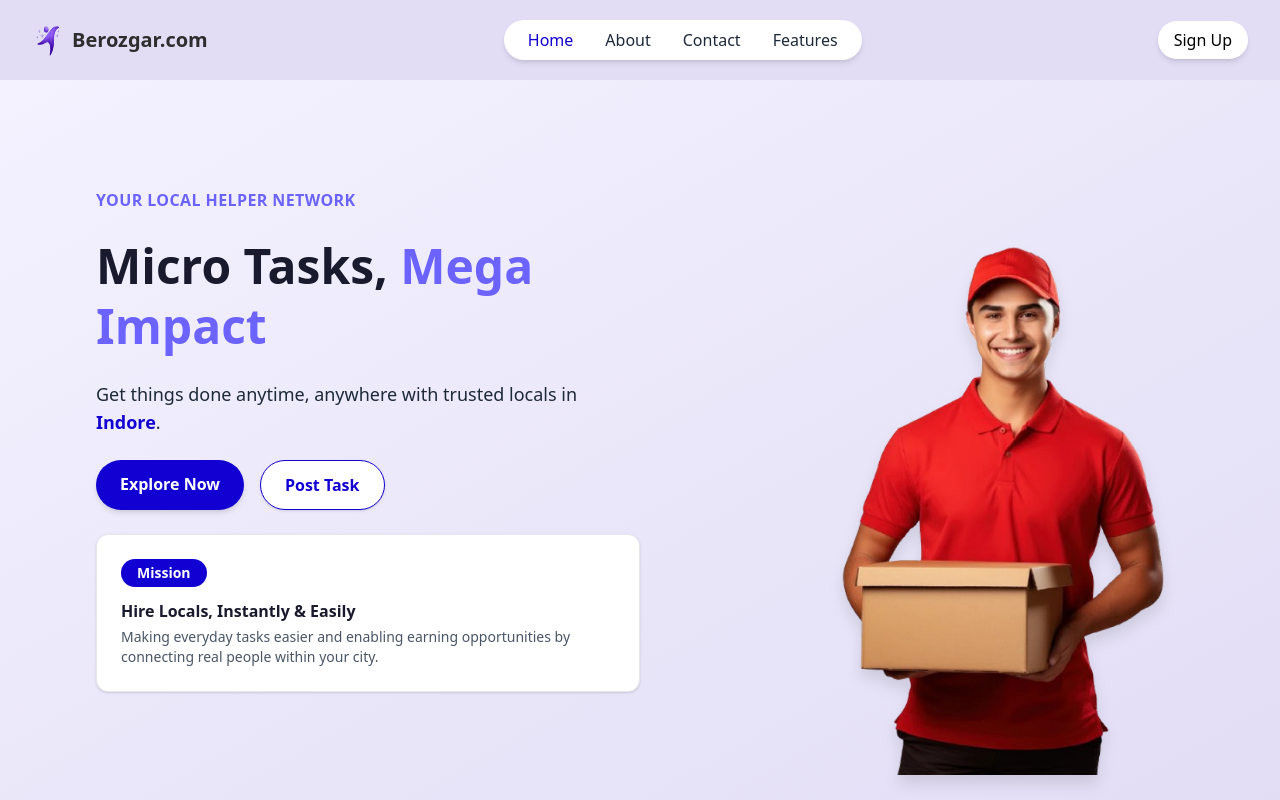
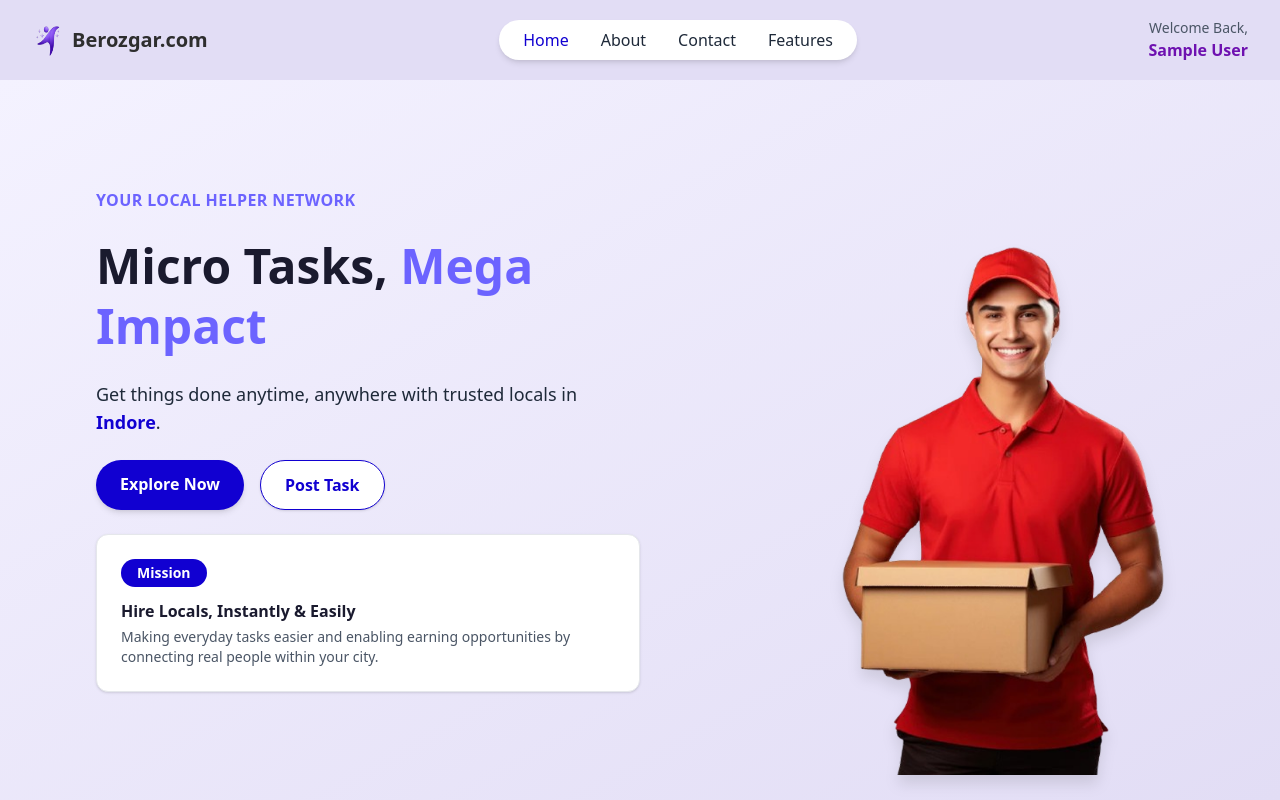
Before and after one commit to aman-gurjar-dev/Berozgar.com, a React (Vite) app in the folder Frontend/: page / in a window 1280 px wide. Built offline with nearby package versions, Linux system fonts and the light colour scheme; sample sign-in values are in the browser's storage.

Commit message:
context api

```diff
--- a/Frontend/package.json
+++ b/Frontend/package.json
@@ -13,6 +13,7 @@
     "@tailwindcss/vite": "^4.1.10",
     "axios": "^1.10.0",
     "framer-motion": "^12.18.1",
+    "js-cookie": "^3.0.5",
     "lucide-react": "^0.518.0",
     "moment": "^2.30.1",
     "react": "^19.1.0",
--- a/Frontend/src/Components/Navbar.jsx
+++ b/Frontend/src/Components/Navbar.jsx
@@ -1,6 +1,7 @@
 import { NavLink, useNavigate, Link } from "react-router-dom";
 import { motion } from "framer-motion";
 import logo from "../assets/logo.png";
+import { UseAuth } from "../context/AuthProvider";
 
 const linkVariants = {
   initial: { opacity: 0, y: -10 },
@@ -12,6 +13,7 @@ const linkVariants = {
 };
 
 const Navbar = () => {
+  const { authUser, setAuthUser } = UseAuth();
   const links = [
     { to: "/", label: "Home" },
     { to: "/about", label: "About" },
@@ -54,7 +56,21 @@ const Navbar = () => {
         ))}
       </motion.ul>
 
-      {/* Sign Up Button */}
+      {/* Auth Box */}
+      <div className="flex items-center gap-4">
+        {authUser ? (
+          <motion.div
+            initial={{ opacity: 0, y: 10 }}
+            animate={{ opacity: 1, y: 0 }}
+            transition={{ duration: 0.6 }}
+            className="flex flex-col text-right"
+          >
+            <span className="text-sm text-gray-600">Welcome Back,</span>
+            <span className="text-md font-semibold text-purple-800">
+              {authUser.name}
+            </span>
+          </motion.div>
+        ) : (
           <motion.div
             initial={{ x: 20, opacity: 0 }}
             animate={{ x: 0, opacity: 1 }}
@@ -69,6 +85,8 @@ const Navbar = () => {
               Sign Up
             </Link>
           </motion.div>
+        )}
+      </div>
     </nav>
   );
 };
--- a/Frontend/src/Components/Sidebar.jsx
+++ b/Frontend/src/Components/Sidebar.jsx
@@ -17,6 +17,7 @@ const Sidebar = () => {
     setLoggingOut(true);
     try {
       await axiosInstance.get("api/auth/logout");
+      localStorage.removeItem("user");
       navigate("/login");
     } catch (err) {
       alert("Logout failed. Please try again.");
--- a/Frontend/src/Middlewares/ProtectedRoute.jsx
+++ b/Frontend/src/Middlewares/ProtectedRoute.jsx
@@ -1,9 +1,11 @@
 import React, { useEffect, useState } from "react";
 import { Navigate } from "react-router-dom";
 import axios from "axios";
+import { UseAuth } from "../context/AuthProvider";
 
 const ProtectedRoute = ({ children }) => {
   const [isAuthenticated, setIsAuthenticated] = useState(null);
+  const { authUser, setAuthUser } = UseAuth();
 
   useEffect(() => {
     const checkAuth = async () => {
@@ -13,6 +15,7 @@ const ProtectedRoute = ({ children }) => {
         });
         setIsAuthenticated(true);
       } catch (error) {
+        localStorage.removeItem("user");
         setIsAuthenticated(false);
       }
     };
--- /dev/null
+++ b/Frontend/src/context/AuthProvider.jsx
@@ -0,0 +1,19 @@
+import React, { createContext, useContext, useState } from "react";
+import Cookies from "js-cookie";
+
+export const AuthContext = createContext();
+
+export const AuthProvider = ({ children }) => {
+  const token = Cookies.get("token");
+  const user = localStorage.getItem("user");
+
+  const [authUser, setAuthUser] = useState(user ? JSON.parse(user) : undefined);
+
+  return (
+    <AuthContext.Provider value={{ authUser, setAuthUser, token }}>
+      {children}
+    </AuthContext.Provider>
+  );
+};
+
+export const UseAuth = () => useContext(AuthContext);
--- a/Frontend/src/main.jsx
+++ b/Frontend/src/main.jsx
@@ -3,11 +3,14 @@ import { createRoot } from "react-dom/client";
 import "./index.css";
 import App from "./App.jsx";
 import { BrowserRouter } from "react-router-dom";
+import { AuthContext, AuthProvider } from "./context/AuthProvider.jsx";
 
 createRoot(document.getElementById("root")).render(
   <StrictMode>
-    <BrowserRouter>
-      <App />
-    </BrowserRouter>
+    <AuthProvider>
+      <BrowserRouter>
+        <App />
+      </BrowserRouter>
+    </AuthProvider>
   </StrictMode>
 );
--- a/Frontend/src/pages/Home.jsx
+++ b/Frontend/src/pages/Home.jsx
@@ -2,8 +2,12 @@ import React from "react";
 import { motion } from "framer-motion";
 import deliveryGuy from "../assets/delivery-guy.png";
 import { Link } from "react-router-dom";
+import { UseAuth } from "../context/AuthProvider";
 
 const HomePage = () => {
+  const {authUser, setAuthUser} = UseAuth();
+  console.log(authUser);
+
   return (
     <div className="w-screen h-[90vh] overflow-hidden bg-gradient-to-br from-[#f4f2ff] to-[#e2ddf5] flex items-center justify-center">
       <section className="flex flex-col-reverse lg:flex-row items-center justify-between px-6 lg:px-24 py-10 h-full w-full">
--- a/Frontend/src/pages/Login.jsx
+++ b/Frontend/src/pages/Login.jsx
@@ -2,8 +2,10 @@ import React, { useState } from "react";
 import { FaGoogle, FaLinkedinIn } from "react-icons/fa";
 import axiosInstance from "../config/axios";
 import { useNavigate, Link } from "react-router-dom";
+import { UseAuth } from "../context/AuthProvider";
 
 const Login = () => {
+  const { authUser, setAuthUser } = UseAuth();
   const [email, setEmail] = useState("");
   const [password, setPassword] = useState("");
   const [errorMsg, setErrorMsg] = useState("");
@@ -23,6 +25,8 @@ const Login = () => {
         })
         .then((result) => {
           console.log("Login Success:", result.data);
+          setAuthUser(JSON.stringify(result.data.user));
+          localStorage.setItem("user", JSON.stringify(result.data.user));
           if (result.data.user.role === "poster") navigate("/dashboard");
           else navigate("/tasks");
         })
--- a/Frontend/src/pages/Register/StepThree.jsx
+++ b/Frontend/src/pages/Register/StepThree.jsx
@@ -1,8 +1,11 @@
 import React from "react";
 import axiosInstance from "../../config/axios"; // make sure path is correct
 import { useNavigate } from "react-router-dom";
+import { UseAuth } from "../../context/AuthProvider";
 
 const StepThree = ({ prevStep, formData, updateForm }) => {
+  const { authUser, setAuthUser } = UseAuth();
+
   const handleChange = (e) => {
     const { name, value } = e.target;
     if (["city", "area"].includes(name)) {
@@ -17,6 +20,8 @@ const StepThree = ({ prevStep, formData, updateForm }) => {
     try {
       const res = await axiosInstance.post("/api/auth/register", formData);
       console.log("Registered:", res.data);
+      setAuthUser(JSON.stringify(result.data.user));
+      localStorage.setItem("user", JSON.stringify(result.data.user));
       alert("Registered successfully!");
       navigate("/");
       // Optionally redirect user here
```
Also changed, not shown: 1 other file (tests, documents, lock files or other folders). Lines whose indentation alone changed are shown as unchanged.
